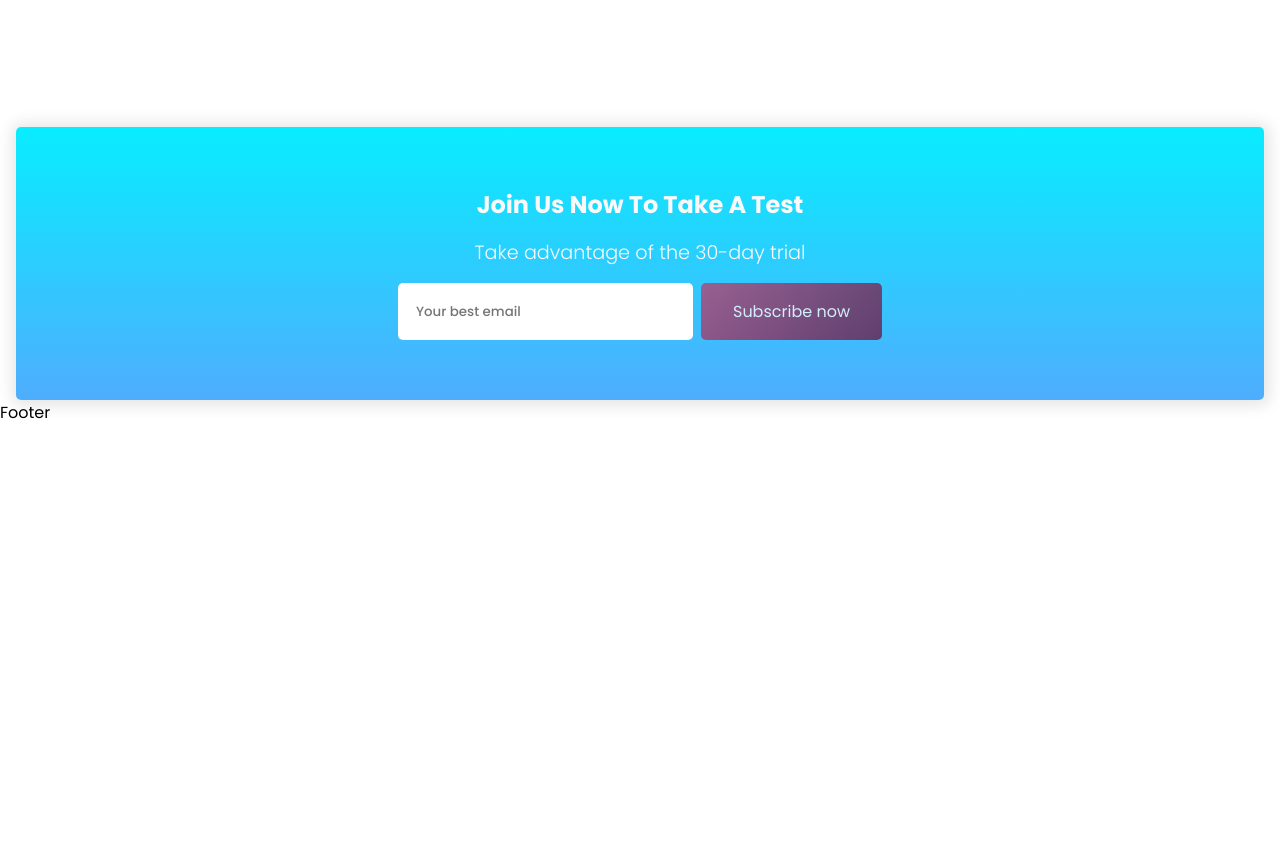
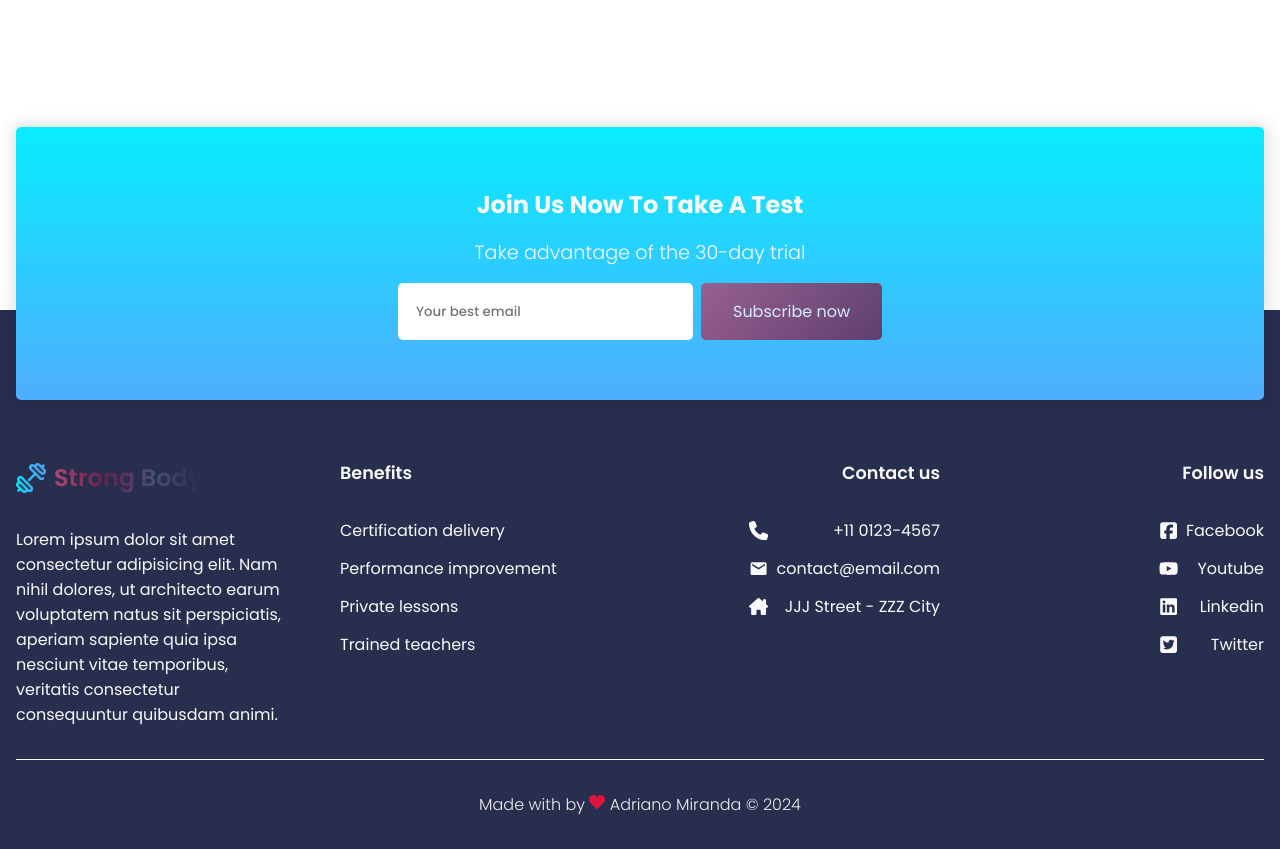
Before and after one commit to adrjmiranda/strong-body, a React (Vite) app: page / in a window 1280 px wide. Shown: the part 3766-4615 px from the top of the page. Before the commit the page ends 4191 px from the top, so only its background shows below. Built offline with nearby package versions, Linux system fonts and the light colour scheme.

Commit message:
feat: added footer and contact area animation

```diff
--- a/src/components/contact/index.tsx
+++ b/src/components/contact/index.tsx
@@ -1,4 +1,7 @@
 import { FunctionComponent, ReactNode } from 'react';
+
+// Animation
+import { motion } from 'framer-motion';
 
 // Style
 import style from './style.module.scss';
@@ -7,7 +10,14 @@ const Contact: FunctionComponent = (): ReactNode => {
 	return (
 		<div className={style.contact}>
 			<div className='wrapper'>
-				<div className={style.content}>
+				<motion.div
+					whileInView={{
+						opacity: [0, 1],
+						y: [-100, 0],
+					}}
+					transition={{ duration: 1, delay: 0.5 }}
+					className={style.content}
+				>
 					<h2>Join us now to take a test</h2>
 					<p>Take advantage of the 30-day trial</p>
 					<form action='#'>
@@ -16,7 +26,7 @@ const Contact: FunctionComponent = (): ReactNode => {
 							Subscribe now
 						</button>
 					</form>
-				</div>
+				</motion.div>
 			</div>
 		</div>
 	);
--- a/src/components/contact/style.module.scss
+++ b/src/components/contact/style.module.scss
@@ -2,6 +2,7 @@
 
 .contact {
 	margin-top: 80px;
+	position: relative;
 
 	.content {
 		background-image: linear-gradient(
@@ -18,6 +19,8 @@
 		text-align: center;
 		border-radius: $br_medium;
 		box-shadow: 1px 1px 15px 5px rgba(0, 0, 0, 0.1);
+		z-index: 999;
+		margin-bottom: -90px;
 
 		h2 {
 			font-size: $fs_large;
@@ -47,4 +50,20 @@
 			}
 		}
 	}
+
+	@media screen and (max-width: 620px) {
+		.content {
+			form {
+				flex-direction: column;
+
+				input {
+					height: 55px;
+				}
+
+				button {
+					width: 100%;
+				}
+			}
+		}
+	}
 }
--- a/src/components/footer/index.tsx
+++ b/src/components/footer/index.tsx
@@ -3,8 +3,124 @@ import { FunctionComponent, ReactNode } from 'react';
 // Style
 import style from './style.module.scss';
 
+// Images
+import Logo from '../../assets/img/logo.png';
+
+// Icons
+import { FaHeart } from 'react-icons/fa';
+import {
+	FaSquareFacebook,
+	FaYoutube,
+	FaLinkedin,
+	FaSquareTwitter,
+	FaPhone,
+	FaHouseChimney,
+} from 'react-icons/fa6';
+import { MdEmail } from 'react-icons/md';
+
 const Footer: FunctionComponent = (): ReactNode => {
-	return <div>Footer</div>;
+	return (
+		<div className={style.footer}>
+			<div className='wrapper'>
+				<div className={style.content}>
+					<div className={style.col}>
+						<a href='#' className={style.logo}>
+							<img src={Logo} alt='Logo' />
+							<span>Strong Body</span>
+						</a>
+						<p>
+							Lorem ipsum dolor sit amet consectetur adipisicing elit. Nam nihil
+							dolores, ut architecto earum voluptatem natus sit perspiciatis,
+							aperiam sapiente quia ipsa nesciunt vitae temporibus, veritatis
+							consectetur consequuntur quibusdam animi.
+						</p>
+					</div>
+					<div className={style.col}>
+						<h4>Benefits</h4>
+						<ul>
+							<li>
+								<a href='#' target='_blank'>
+									<span>Certification delivery</span>
+								</a>
+							</li>
+							<li>
+								<a href='#' target='_blank'>
+									<span>Performance improvement</span>
+								</a>
+							</li>
+							<li>
+								<a href='#' target='_blank'>
+									<span>Private lessons</span>
+								</a>
+							</li>
+							<li>
+								<a href='#' target='_blank'>
+									<span>Trained teachers</span>
+								</a>
+							</li>
+						</ul>
+					</div>
+					<div className={style.col}>
+						<h4>Contact us</h4>
+						<ul>
+							<li>
+								<a href='#' target='_blank'>
+									<FaPhone />
+									<span>+11 0123-4567</span>
+								</a>
+							</li>
+							<li>
+								<a href='#' target='_blank'>
+									<MdEmail />
+									<span>contact@email.com</span>
+								</a>
+							</li>
+							<li>
+								<a href='#' target='_blank'>
+									<FaHouseChimney />
+									<span>JJJ Street - ZZZ City</span>
+								</a>
+							</li>
+						</ul>
+					</div>
+					<div className={style.col}>
+						<h4>Follow us</h4>
+						<ul>
+							<li>
+								<a href='#' target='_blank'>
+									<FaSquareFacebook />
+									<span>Facebook</span>
+								</a>
+							</li>
+							<li>
+								<a href='#' target='_blank'>
+									<FaYoutube />
+									<span>Youtube</span>
+								</a>
+							</li>
+							<li>
+								<a href='#' target='_blank'>
+									<FaLinkedin />
+									<span>Linkedin</span>
+								</a>
+							</li>
+							<li>
+								<a href='#' target='_blank'>
+									<FaSquareTwitter />
+									<span>Twitter</span>
+								</a>
+							</li>
+						</ul>
+					</div>
+				</div>
+				<div className={style.footer_bottom}>
+					<p>
+						Made with by <FaHeart /> Adriano Miranda &copy; 2024
+					</p>
+				</div>
+			</div>
+		</div>
+	);
 };
 
 export default Footer;
--- a/src/components/footer/style.module.scss
+++ b/src/components/footer/style.module.scss
@@ -1 +1,100 @@
 @import '../../sass/base.scss';
+
+.footer {
+	background-color: $midnight_navy;
+	padding-top: 150px;
+	color: $snow_white;
+
+	.content {
+		display: flex;
+		gap: 3rem;
+		border-bottom: $bw_small solid $snow_white;
+		padding-bottom: 2rem;
+		margin-bottom: 2rem;
+
+		.col {
+			flex: 25%;
+			display: flex;
+			flex-direction: column;
+			gap: 2rem;
+
+			h4 {
+				font-weight: $fw_large;
+				font-size: 1.1rem;
+			}
+
+			ul {
+				list-style: none;
+				display: flex;
+				flex-direction: column;
+				gap: 0.8rem;
+
+				li {
+					a {
+						display: flex;
+						gap: 0.5rem;
+						color: $snow_white;
+						align-items: center;
+
+						svg {
+							font-size: 1.2rem;
+						}
+					}
+				}
+			}
+
+			&:nth-child(3),
+			&:nth-child(4) {
+				align-items: flex-end;
+
+				ul {
+					li {
+						a {
+							justify-content: space-between;
+							width: 100%;
+						}
+					}
+				}
+			}
+		}
+	}
+
+	.footer_bottom {
+		text-align: center;
+		padding-bottom: 2rem;
+		display: flex;
+		justify-content: center;
+		align-items: center;
+
+		p {
+			font-weight: $fw_small;
+			color: $neutral_light_gray;
+
+			svg {
+				color: crimson;
+			}
+		}
+	}
+
+	@media screen and (max-width: 950px) {
+		.content {
+			flex-direction: column;
+
+			.col {
+				&:nth-child(3),
+				&:nth-child(4) {
+					align-items: flex-start;
+
+					ul {
+						li {
+							a {
+								justify-content: flex-start;
+								gap: 1rem;
+							}
+						}
+					}
+				}
+			}
+		}
+	}
+}
--- a/src/components/navbar/style.module.scss
+++ b/src/components/navbar/style.module.scss
@@ -9,46 +9,6 @@
 		justify-content: space-between;
 		align-items: center;
 		flex-wrap: wrap;
-
-		.logo {
-			display: flex;
-			color: inherit;
-			align-items: center;
-			gap: 0.5rem;
-
-			img {
-				width: 30px;
-			}
-
-			span {
-				font-size: $fs_large;
-				font-weight: $fw_large;
-				color: inherit;
-				background-image: linear-gradient(
-					to right,
-					$rosy_mauve,
-					$rich_plum,
-					$shadowy_indigo,
-					$midnight_navy
-				);
-				background-clip: text;
-				-webkit-background-clip: text;
-				-webkit-text-fill-color: transparent;
-				transition: $transition_fast;
-			}
-
-			&:hover {
-				span {
-					background-image: linear-gradient(
-						to right,
-						$midnight_navy,
-						$shadowy_indigo,
-						$rich_plum,
-						$rosy_mauve
-					);
-				}
-			}
-		}
 
 		.toggle_menu {
 			border: none;
--- a/src/sass/_elements.scss
+++ b/src/sass/_elements.scss
@@ -5,6 +5,46 @@
 	max-width: 1280px;
 	margin: 0 auto;
 	padding: 0 1rem;
+}
+
+.logo {
+	display: flex;
+	color: inherit;
+	align-items: center;
+	gap: 0.5rem;
+
+	img {
+		width: 30px;
+	}
+
+	span {
+		font-size: $fs_large;
+		font-weight: $fw_large;
+		color: inherit;
+		background-image: linear-gradient(
+			to right,
+			$rosy_mauve,
+			$rich_plum,
+			$shadowy_indigo,
+			$midnight_navy
+		);
+		background-clip: text;
+		-webkit-background-clip: text;
+		-webkit-text-fill-color: transparent;
+		transition: $transition_fast;
+	}
+
+	&:hover {
+		span {
+			background-image: linear-gradient(
+				to right,
+				$midnight_navy,
+				$shadowy_indigo,
+				$rich_plum,
+				$rosy_mauve
+			);
+		}
+	}
 }
 
 .button {
```
